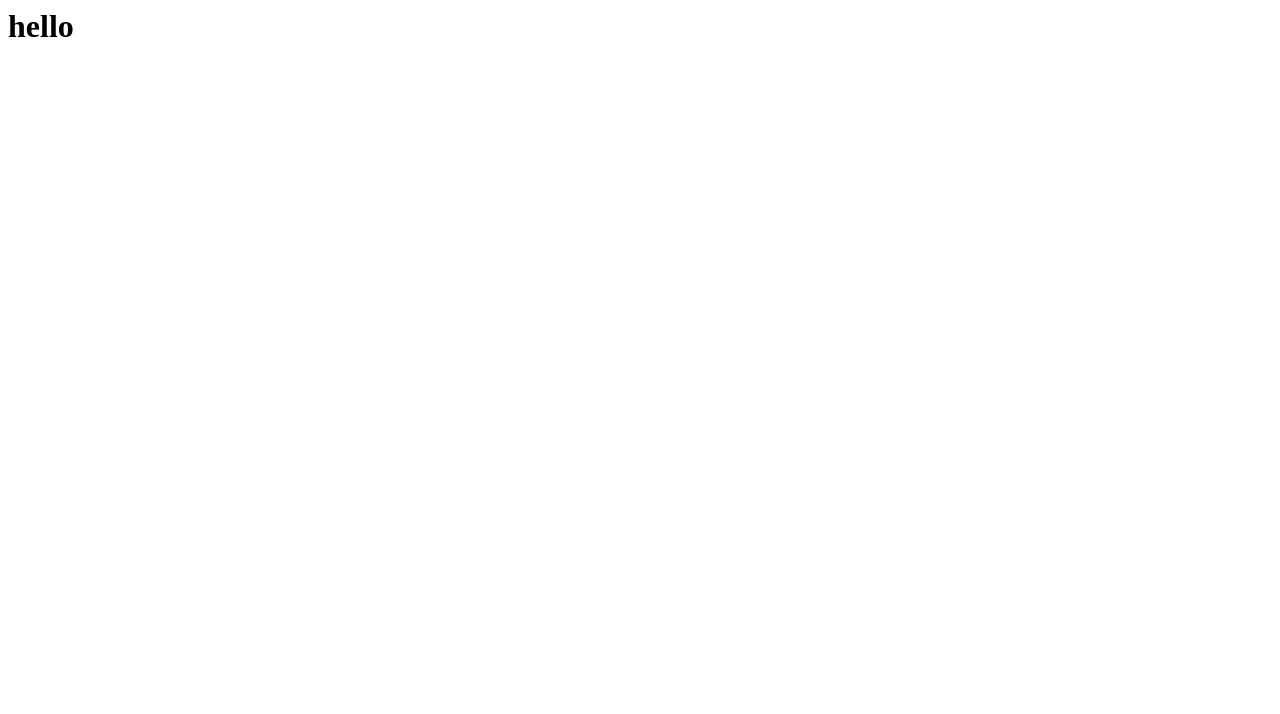
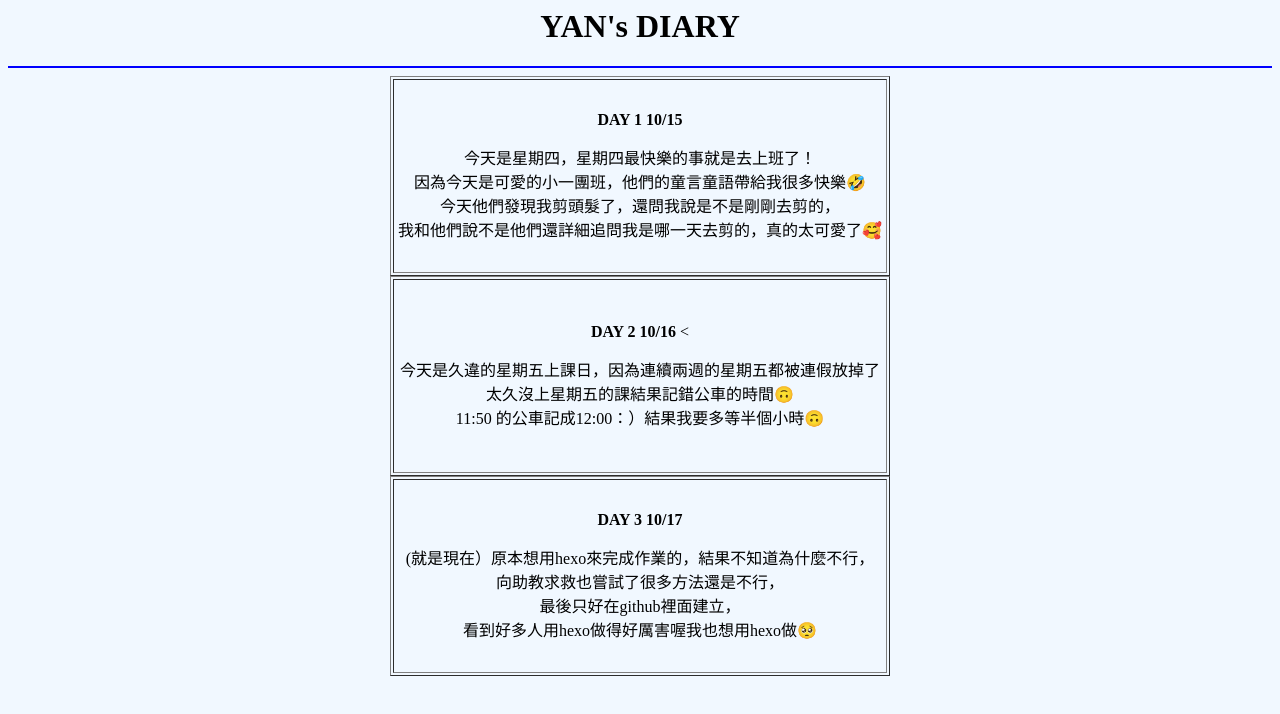
Before and after one commit to chin-yan/page2, a plain HTML site: page index.html in a window 1280 px wide. Drawn offline with Linux system fonts and the light colour scheme.

Commit message:
Update index.html

```diff
--- a/index.html
+++ b/index.html
@@ -1 +1,25 @@
-<h1>hello</h1>
+<h1 align=center> YAN's DIARY</h1>
+<hr color="blue">
+<title>YAN's DIARY</title>
+<body bgcolor="#f1f8ff">
+<table align=center width="500" border="1" height="200">
+  <tr><td align=center> <b>DAY 1 10/15</b> <p> 今天是星期四，星期四最快樂的事就是去上班了！<br>
+因為今天是可愛的小一團班，他們的童言童語帶給我很多快樂🤣<br>
+今天他們發現我剪頭髮了，還問我說是不是剛剛去剪的，<br>
+我和他們說不是他們還詳細追問我是哪一天去剪的，真的太可愛了🥰
+  </p> </td></tr></table>
+
+  <table align=center width="500" border="1" height="200">
+    <tr><td align=center> <b>DAY 2 10/16 </b><<p>今天是久違的星期五上課日，因為連續兩週的星期五都被連假放掉了<br>
+太久沒上星期五的課結果記錯公車的時間🙃<br>
+      11:50 的公車記成12:00：）結果我要多等半個小時🙃
+  </p>  </p> </td></tr></table>
+ <table align=center width="500" border="1" height="200">
+    <tr><td align=center> <b>DAY 3 10/17 </b><p>(就是現在）原本想用hexo來完成作業的，結果不知道為什麼不行，<br>
+    向助教求救也嘗試了很多方法還是不行，<br>最後只好在github裡面建立，<br>
+    看到好多人用hexo做得好厲害喔我也想用hexo做🥺
+</p> </td></tr></table>
+
+
+
+</body>
```
